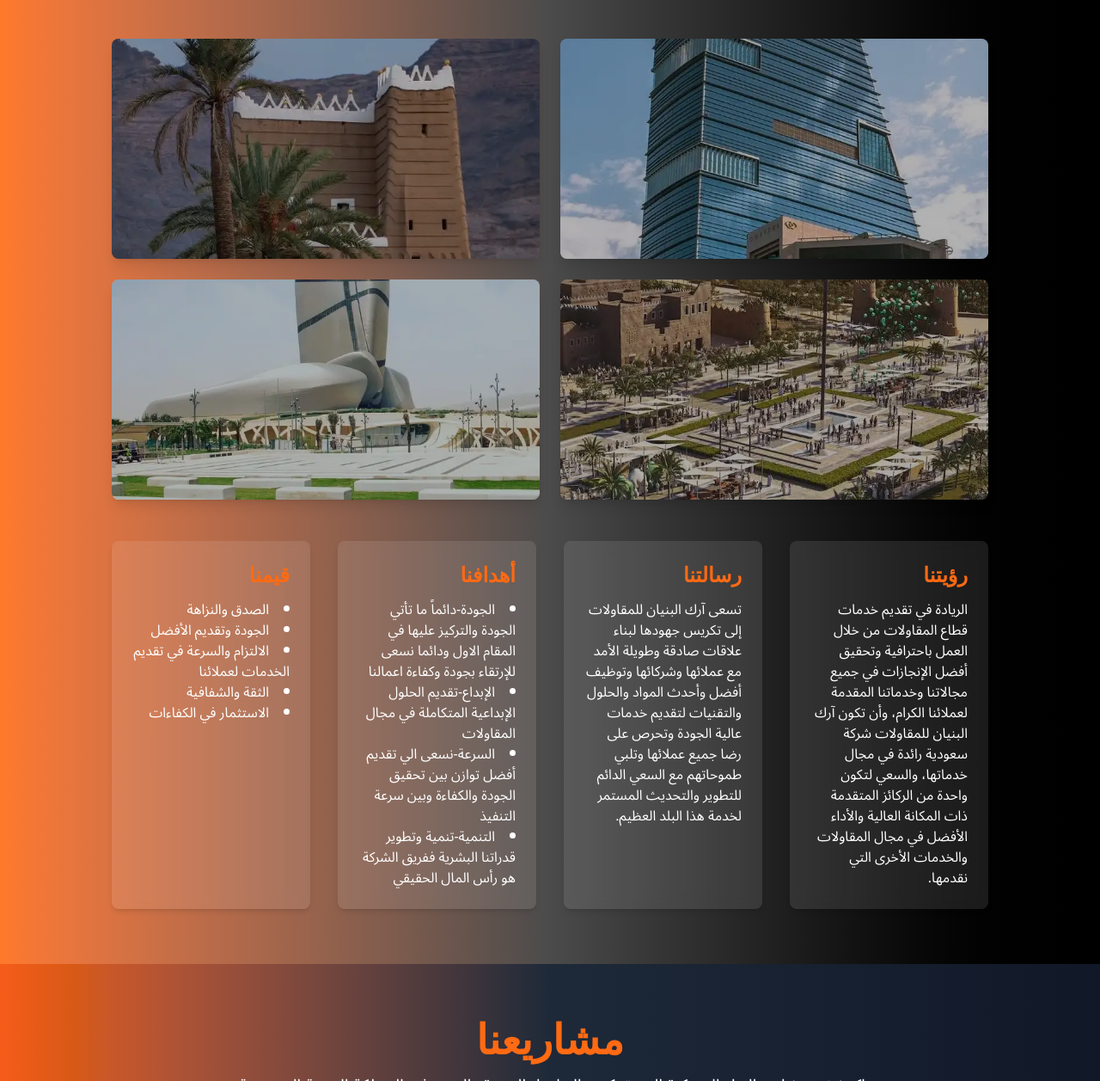
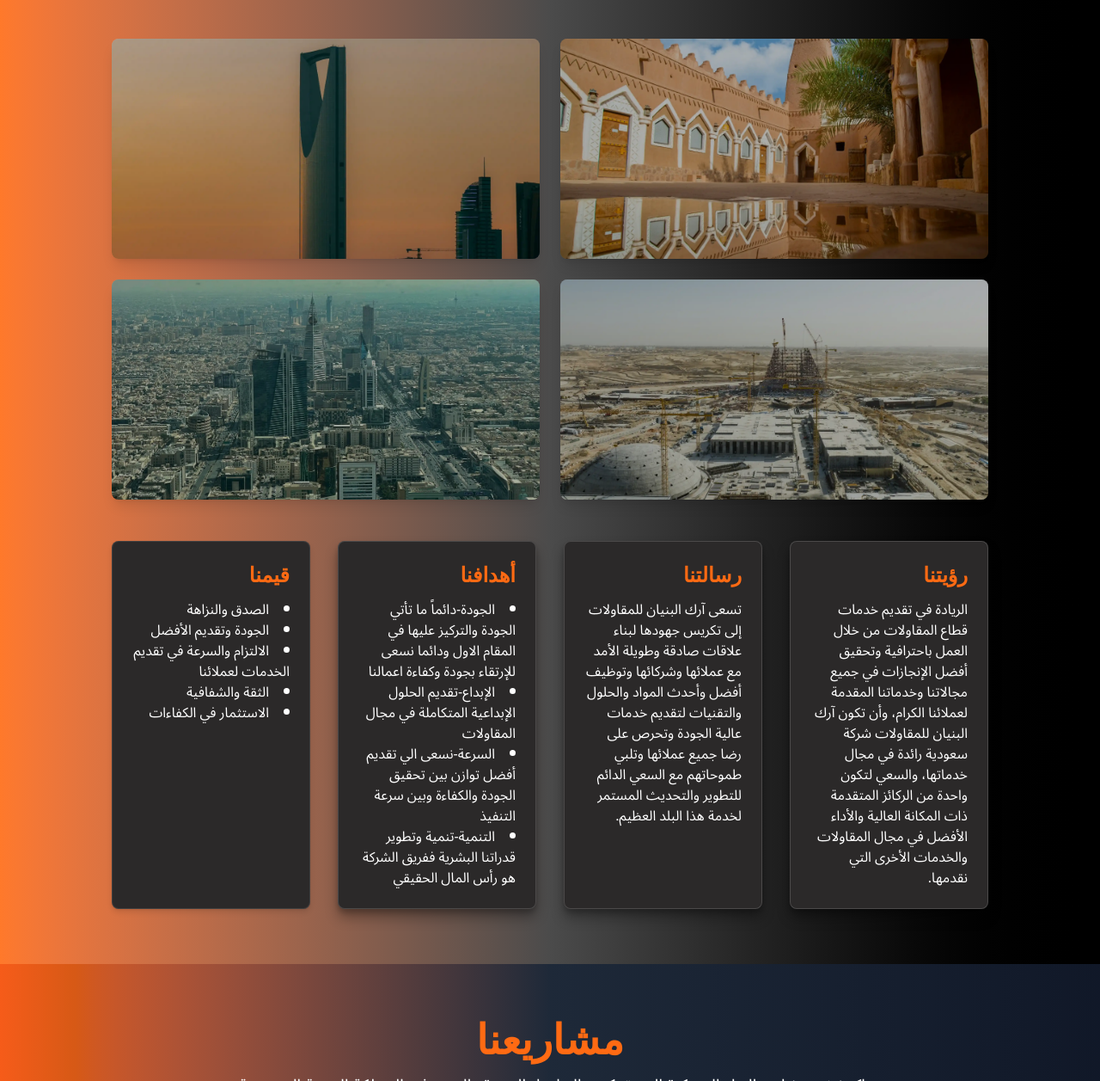
Before and after one commit to HassanElwany/arkTailwind, a website: page src/index-ar.html in a window 1280 px wide. Shown: the part 1155-2412 px from the top of the page at 86% size. Drawn offline with Linux system fonts and the light colour scheme.

Commit message:
Update styling for Vision, Mission, Goals, and Values cards to match Services section

```diff
--- a/src/index-ar.html
+++ b/src/index-ar.html
@@ -249,7 +249,7 @@
         <div class="grid grid-cols-1 md:grid-cols-2 gap-6 mb-12">
           <div class="relative overflow-hidden rounded-lg shadow-lg group">
             <img
-              src="./images/1001_11zon_11zon.webp"
+              src="./images/about101_11zon_11zon.webp"
               alt="مشروع إنشائي"
               class="w-full h-64 object-cover transition-transform duration-300 group-hover:scale-105"
             />
@@ -259,7 +259,7 @@
           </div>
           <div class="relative overflow-hidden rounded-lg shadow-lg group">
             <img
-              src="./images/1002_11zon_11zon.webp"
+              src="./images/about102_11zon_11zon.webp"
               alt="فريق هندسي"
               class="w-full h-64 object-cover transition-transform duration-300 group-hover:scale-105"
             />
@@ -269,7 +269,7 @@
           </div>
           <div class="relative overflow-hidden rounded-lg shadow-lg group">
             <img
-              src="./images/1003_11zon_11zon.webp"
+              src="./images/about104_11zon_11zon.webp"
               alt="تصميم مبتكر"
               class="w-full h-64 object-cover transition-transform duration-300 group-hover:scale-105"
             />
@@ -279,7 +279,7 @@
           </div>
           <div class="relative overflow-hidden rounded-lg shadow-lg group">
             <img
-              src="./images/1004_11zon_11zon.webp"
+              src="./images/about103_11zon_11zon.webp"
               alt="موقع إنشاءات"
               class="w-full h-64 object-cover transition-transform duration-300 group-hover:scale-105"
             />
@@ -292,7 +292,7 @@
         <!-- Vision, Mission, Goals, Values -->
         <div class="grid grid-cols-1 md:grid-cols-2 lg:grid-cols-4 gap-8">
           <!-- Vision -->
-          <div
+          <div id="vision"
             class="bg-white/10 backdrop-blur-sm p-6 rounded-lg shadow-md hover:shadow-xl transition-shadow duration-300"
           >
             <h3 class="text-2xl font-bold text-orange mb-3">رؤيتنا</h3>
@@ -306,7 +306,7 @@
             </p>
           </div>
           <!-- Mission -->
-          <div
+          <div id="mission"
             class="bg-white/10 backdrop-blur-sm p-6 rounded-lg shadow-md hover:shadow-xl transition-shadow duration-300"
           >
             <h3 class="text-2xl font-bold text-orange mb-3">رسالتنا</h3>
@@ -319,7 +319,7 @@
             </p>
           </div>
           <!-- Goals -->
-          <div
+          <div id="goals"
             class="bg-white/10 backdrop-blur-sm p-6 rounded-lg shadow-md hover:shadow-xl transition-shadow duration-300"
           >
             <h3 class="text-2xl font-bold text-orange mb-3">أهدافنا</h3>
@@ -342,7 +342,7 @@
             </ul>
           </div>
           <!-- Values -->
-          <div
+          <div id="values"
             class="bg-white/10 backdrop-blur-sm p-6 rounded-lg shadow-md hover:shadow-xl transition-shadow duration-300"
           >
             <h3 class="text-2xl font-bold text-orange mb-3">قيمنا</h3>
--- a/src/input.css
+++ b/src/input.css
@@ -107,13 +107,17 @@
 }
 
 /* Service Cards Styles */
-#services .container {
+#services .container{
   position: relative;
   z-index: 1;
 }
 
 /* Make service cards stand out */
-#services .bg-white\/10 {
+#services .bg-white\/10,
+#values,
+#goals,
+#mission,
+#vision {
   background-color: #2b2929;
   backdrop-filter: blur(8px);
   box-shadow: 0 4px 6px rgba(0, 0, 0, 0.1), 0 1px 3px rgba(0, 0, 0, 0.08),
@@ -122,7 +126,11 @@
   position: relative;
 }
 
-#services .bg-white\/10:hover {
+#services .bg-white\/10:hover
+#values,
+#goals,
+#mission,
+#vision  {
   background-color: #2b2929;
   box-shadow: 0 10px 15px rgba(0, 0, 0, 0.3), 0 4px 6px rgba(0, 0, 0, 0.2),
     inset 0 0 0 1px rgba(255, 255, 255, 0.15);
```
Also changed, not shown: src/index.html (+4 -0 lines), src/output.css, src/output.min.css.
